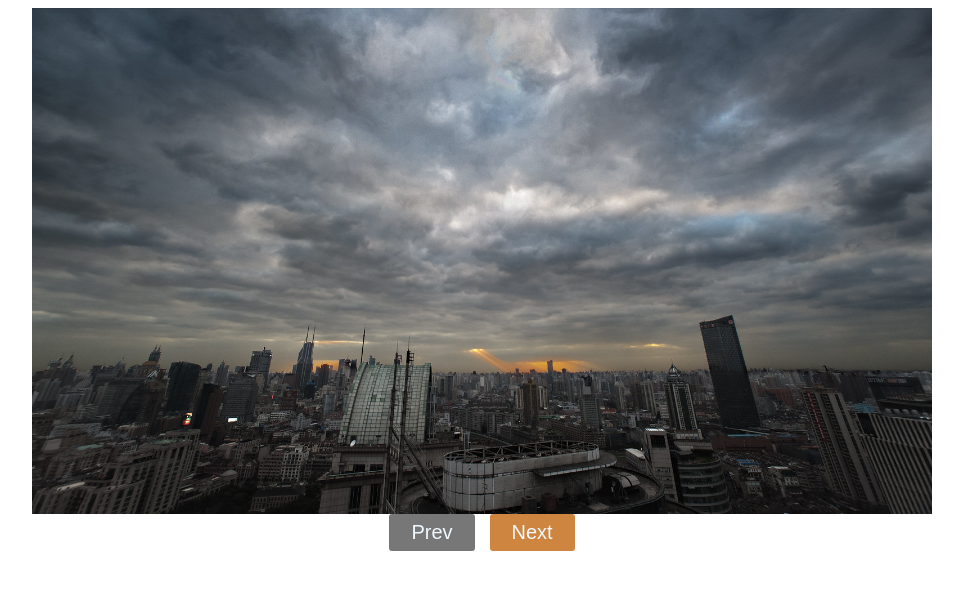
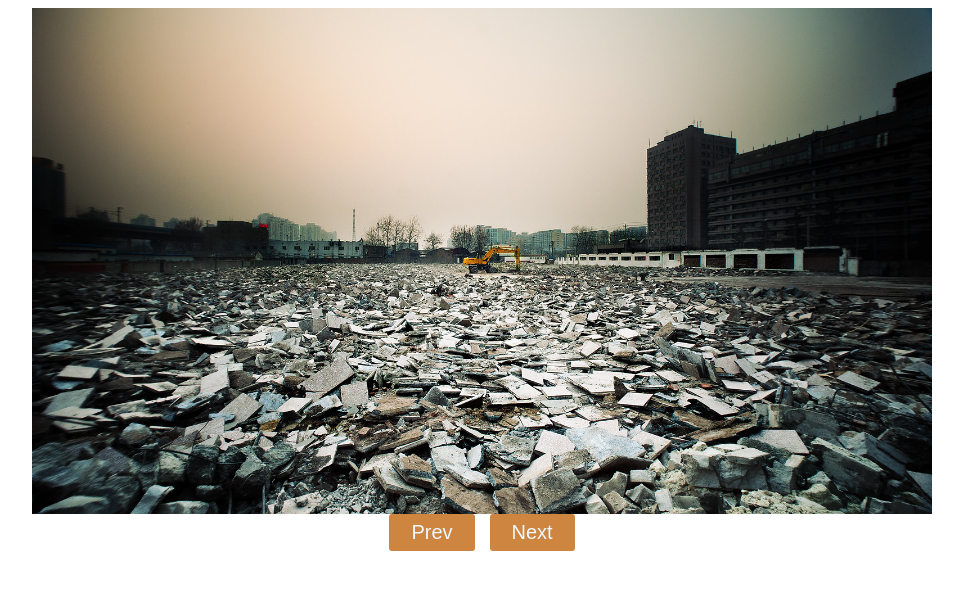
Before and after one commit to dev-ignacio-h/gallery, a plain HTML site: page index.html in a window 1280 px wide. Both pictures are taken after a click on the button "Next". Shown: the whole page, without its empty margins (158-1121 px from the left). Drawn offline with Linux system fonts and the light colour scheme.

Commit message:
funcionalidad cambiar de foto hacia adelante

```diff
--- a/gallery.js
+++ b/gallery.js
@@ -1,2 +1,16 @@
-const prevBtn = document.querySelector('.prev');
-const nextBtn = document.querySelector('.next');
+const prevBtn = document.querySelector(".prev");
+const nextBtn = document.querySelector(".next");
+const galleryImgs = document.querySelectorAll(".gallery-img");
+let currentlySelected = 0;
+
+prevBtn.addEventListener("click", function() {});
+
+nextBtn.addEventListener("click", function() {
+    galleryImgs[currentlySelected].classList.remove('active')
+    currentlySelected++
+    galleryImgs[currentlySelected].classList.add('active')
+    prevBtn.disabled = false;
+    if (galleryImgs.length === currentlySelected +1) {
+        nextBtn.disabled = true;
+    }
+});
--- a/style.css
+++ b/style.css
@@ -8,14 +8,15 @@
 }
 
 .active {
-    display: block;
+    display: flex;
 }
 
 .image-gallery {
-    width: 100%;
+    max-width: 100%;
+    max-height: 80vh;
     display: flex;
     justify-content: center;
-    align-items: center;
+    align-items: stretch;
 }
 
 .btns {
@@ -23,7 +24,7 @@
     display:flex;
     /* justify-content: space-around; */
     justify-content: center;
-    align-items: center;
+    align-items: flex-start;
 }
 
 .btn {
```
